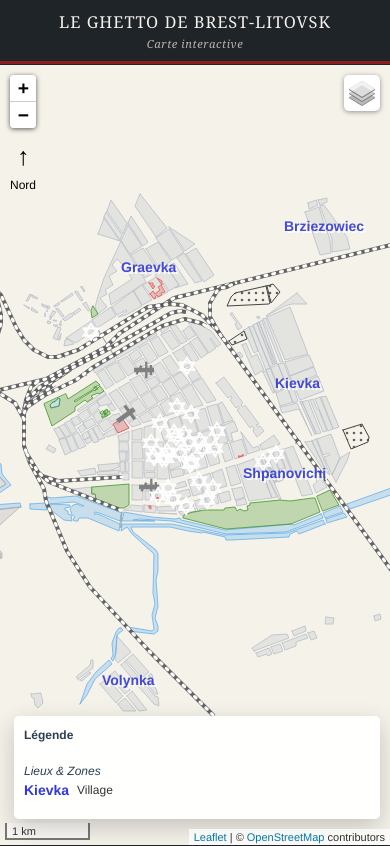
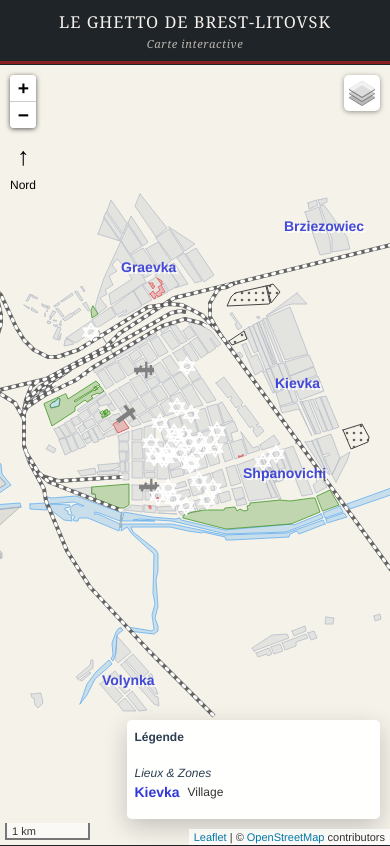
Before and after one commit to hugoLevallois/Ghetto, a plain HTML site: page index.html in a window 390 px wide. Drawn offline with Linux system fonts and the light colour scheme.

Commit message:
Update brest.css

```diff
--- a/brest.css
+++ b/brest.css
@@ -114,7 +114,7 @@
 
 .dynamic-legend {
     width: min(51vh, calc(100vw - 24px));
-   max-height: 35vh;
+   max-height: 25vh;
    box-sizing: border-box;
     overflow-y: auto;
     /*background: white;*/
@@ -128,6 +128,15 @@
     background: rgba(255, 255, 255, 0.95); /* Un léger effet de transparence */
 
 
+}
+
+@media screen and (max-width: 600px) {
+    .dynamic-legend {
+        width: 65vw;
+        max-width: 280px;
+        max-height: 25vh;
+        padding: 8px;
+    }
 }
 
 .legend-item {
```
